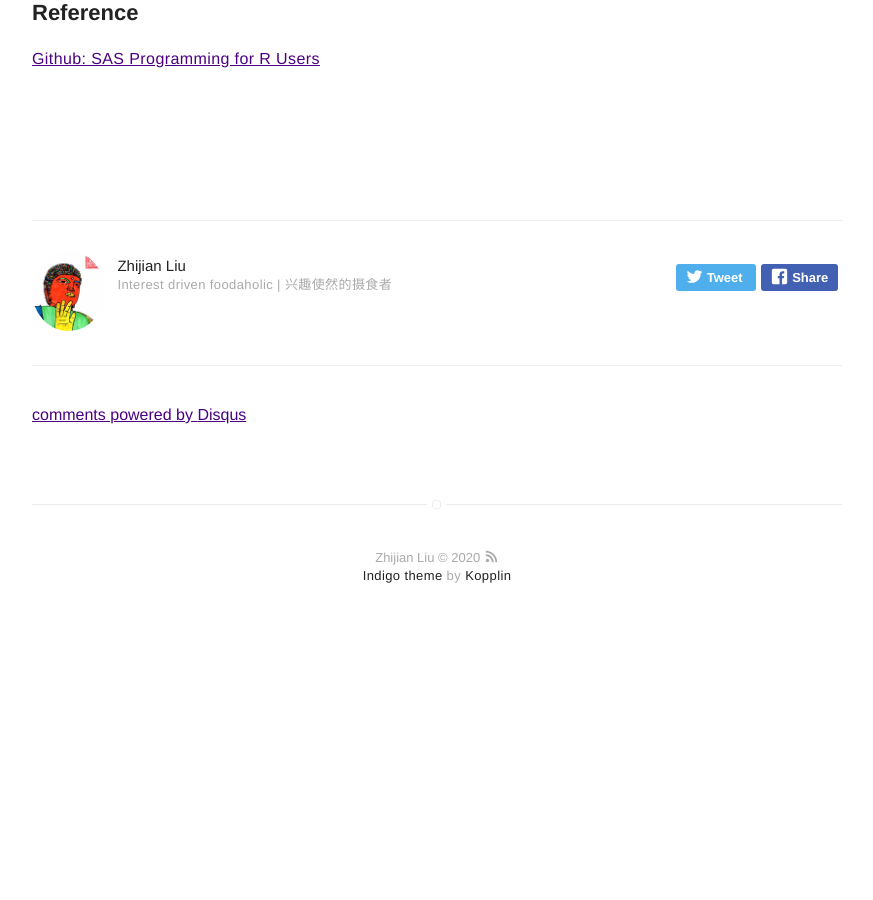
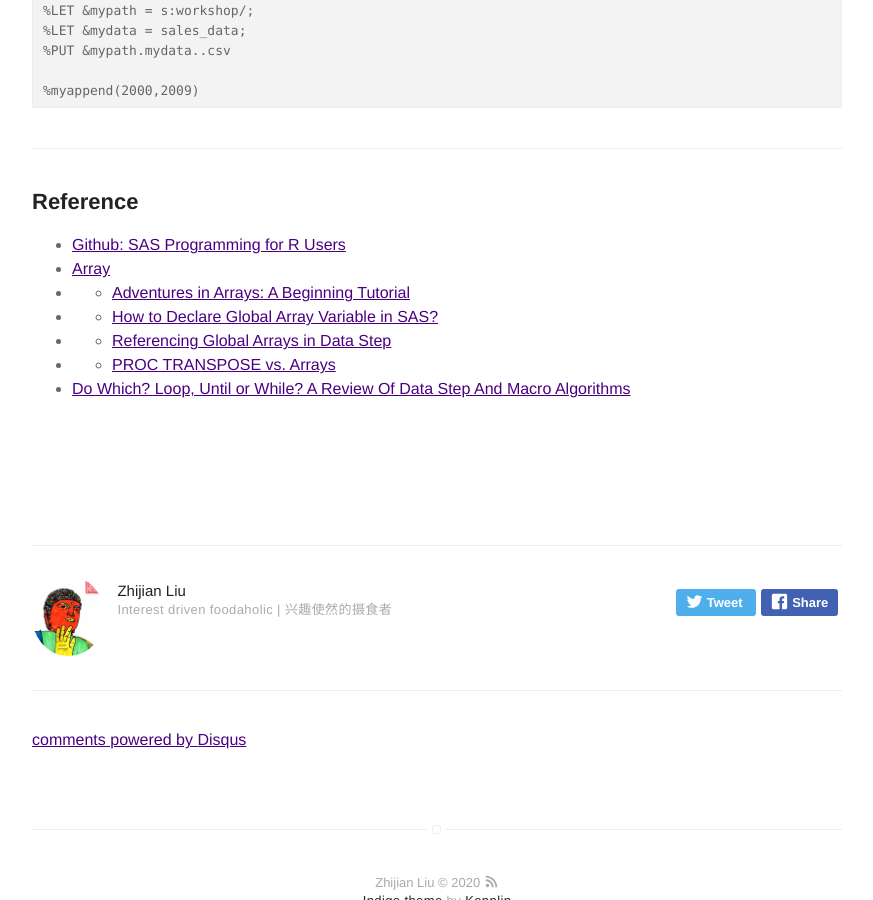
Before and after one commit to subaiwen/subaiwen.github.io, a Jekyll site: the page built from _posts/2019-12-28-sas.md, in a window 1280 px wide and 900 px high, scrolled down 6472 px. Shown: the whole window, without its empty margins (203-1076 px from the left). Built offline with Jekyll 4.4.1, drawn with Linux system fonts in a browser that asks for light colours; comment, search, counter and statistics services are not loaded; before the commit the page ends 7119 px from its top, so only the background shows below that; some of the changed text lies outside the part shown.

Commit message:
Update 2019-12-28-sas.md

````diff
--- a/_posts/2019-12-28-sas.md
+++ b/_posts/2019-12-28-sas.md
@@ -1,5 +1,5 @@
 ---
-title: "Notes: SAS"
+title: "Notes: Loop in SAS"
 layout: post
 date: 2019-12-28 18:49
 image: /assets/images/favicon/GitHub-Mark.png
@@ -12,15 +12,20 @@
 ---
 
 ## Overview
-**Do Loop:**
+### 1. Data step
+**Output**:
 
-- [Do Loop](#do-loop-data-step)
+- [Simple Do Loop](#output)
 - [Nested Do](#example-2-nested-do)
 - [Sum Sequence](#example-3-add-a-sequence-to-an-existing-data-set-sum)
 - [Random](#example-4-generating-random-number)
 
+**PROC TRANSPOSE vs. Arrays:**
 
-**Macro:**
+
+
+
+### 2. Macro
 
 - [Macro Variable](#macro-variable)
 - [Macro Function](#macro-function)
@@ -143,7 +149,7 @@
 ---
 
 ## Macro
-### Macro Variable
+### Macro Array
 
 
 ### Macro Function
@@ -177,7 +183,7 @@
 %<macro-name>(<parameter-1>=x, <parameter-2>=y)
 ```
 
-#### 1. Conditional Processing
+#### (1) Conditional Processing
 **Conditional Macro**:
 
 ```SAS
@@ -194,7 +200,7 @@
 	%END;
 %MEND;
 ```
-#### 2. Parameter Validation
+#### (2) Parameter Validation
 ```SAS
 %MACRO <macro-name>(<parameter-1>=, <parameter-2>=<default-value-2>);
 /* Parameter Validation */
@@ -206,7 +212,7 @@
 SAS-statements;
 %MEND;
 ```
-#### 3. Iterative Processing
+#### (3) Iterative Processing
 ```SAS
 %MACRO <macro-name>(start, stop);
 	%DO i = &start %TO &stop;
@@ -304,4 +310,10 @@
 
 ---
 ## Reference
-[Github: SAS Programming for R Users](https://github.com/sassoftware/sas-prog-for-r-users)
+- [Github: SAS Programming for R Users](https://github.com/sassoftware/sas-prog-for-r-users)
+- [Array](https://support.sas.com/resources/papers/proceedings/proceedings/sugi30/242-30.pdf)
+- - [Adventures in Arrays: A Beginning Tutorial](https://support.sas.com/rnd/papers/sgf07/arrays1780.pdf)
+- - [How to Declare Global Array Variable in SAS?](https://stackoverflow.com/questions/30737582/how-to-declare-global-array-variable-in-sas)
+- - [Referencing Global Arrays in Data Step](https://communities.sas.com/t5/SAS-Programming/Referencing-Global-Arrays-in-Data-Step/td-p/311489)
+- - [PROC TRANSPOSE vs. Arrays](https://support.sas.com/resources/papers/proceedings/proceedings/sugi24/Begtutor/p60-24.pdf)
+- [Do Which? Loop, Until or While? A Review Of Data Step And Macro Algorithms](https://support.sas.com/resources/papers/proceedings/proceedings/forum2007/067-2007.pdf)
````
Also changed, not shown: other parts of _posts/2019-12-28-sas.md (+3 -2 lines).
